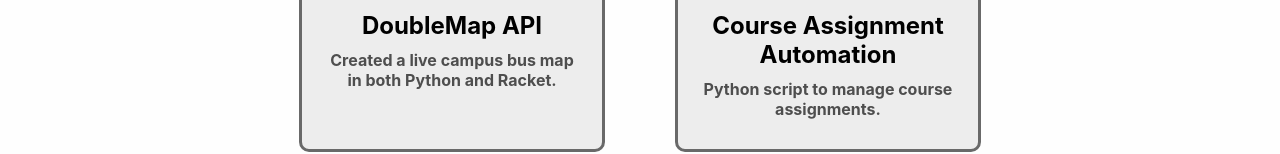
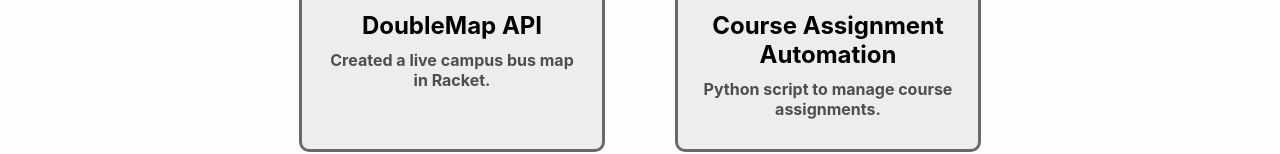
Before and after one commit to abeleinin/abeleinin.github.io, a plain HTML site: page projects.html in a window 1280 px wide. Shown: the part 796-950 px from the top of the page. Drawn offline with Linux system fonts and the light colour scheme.

```diff
--- a/projects.html
+++ b/projects.html
@@ -62,7 +62,7 @@
 					<img src="photos/DoubleMap.png" width="300" height="300">
 					<div class="flavor-text">
 						<h2>DoubleMap API</h2>
-						<p>Created a live campus bus map in both Python and Racket.</p>
+						<p>Created a live campus bus map in Racket.</p>
 					</div>
 				</a>
 			</div>
```
